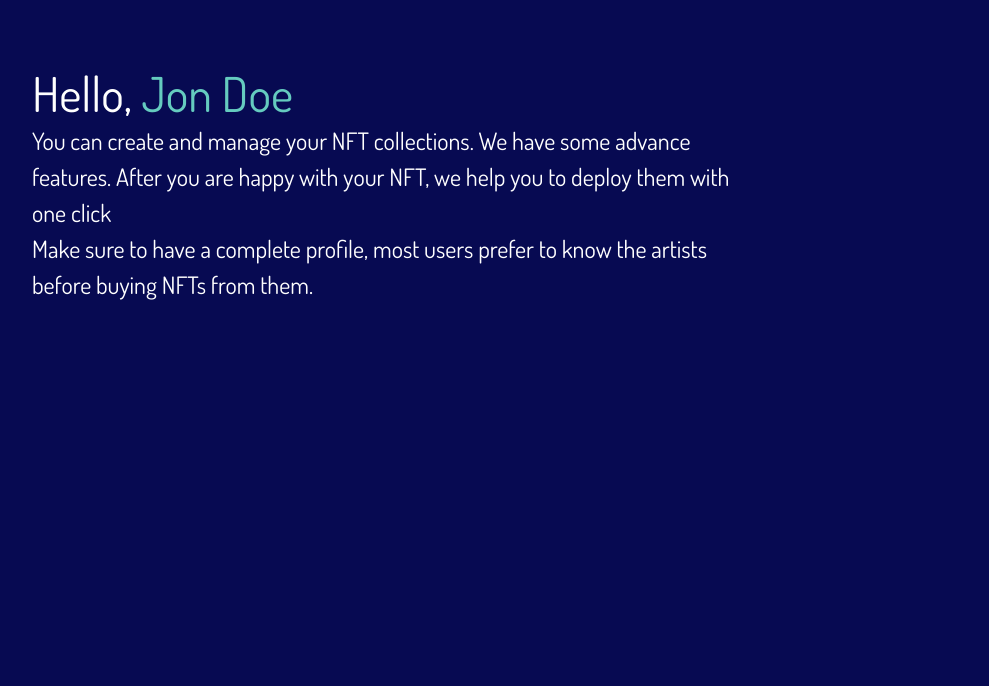
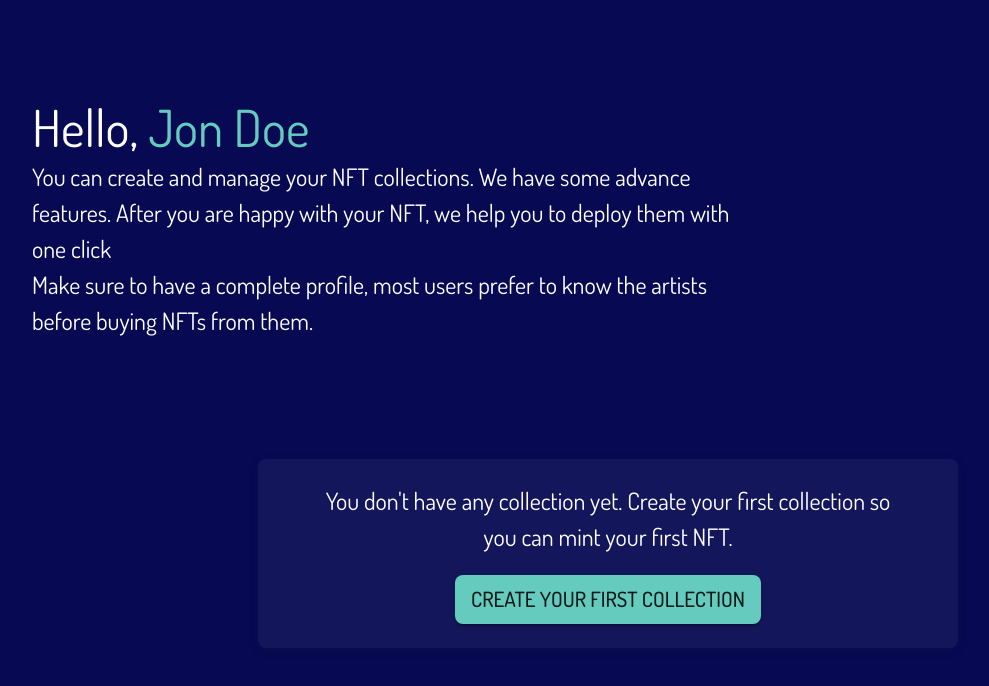
Before and after one commit to Ajand/Mintrait-client, a Next.js app: page /dashboard in a window 1280 px wide. Shown: the top 686 px of the page, without its empty margins (32-1021 px from the left). Built offline with nearby package versions, Linux system fonts and the light colour scheme.

Commit message:
no collection component added

```diff
--- /dev/null
+++ b/components/molecules/NoCollection.js
@@ -0,0 +1,46 @@
+/* eslint-disable react/react-in-jsx-scope -- Unaware of jsxImportSource */
+/** @jsxImportSource @emotion/react */
+import { css } from "@emotion/react";
+import { Paper, Typography, Button } from "@mui/material";
+
+const NoCollection = () => {
+  return (
+    <Paper
+      css={css`
+        min-width: 700px;
+        padding: 1em;
+      `}
+    >
+      <div
+        css={css`
+          display: flex;
+          justify-content: center;
+        `}
+      >
+        <Typography
+          css={css`
+            margin-bottom: 0.85em;
+            align-items: center;
+            max-width: 600px;
+            text-align: center;
+          `}
+          variant="body1"
+        >
+          You don't have any collection yet. Create your first collection so you
+          can mint your first NFT.
+        </Typography>
+      </div>
+      <div
+        css={css`
+          display: flex;
+          justify-content: center;
+        `}
+      >
+        <Button variant="contained" color="primary">
+          Create Your First Collection
+        </Button>
+      </div>
+    </Paper>
+  );
+};
+export default NoCollection;
--- a/components/molecules/UserWelcome.js
+++ b/components/molecules/UserWelcome.js
@@ -5,17 +5,8 @@
 
 const UserWelcome = ({ displayName }) => {
   return (
-    <div
-      css={css`
-        margin-top: 4em;
-      `}
-    >
-      <Typography
-        css={css`
-          font-size: 3em;
-        `}
-        variant="h4"
-      >
+    <div>
+      <Typography css={css``} variant="h4">
         Hello,{" "}
         <span
           css={(theme) =>
@@ -29,7 +20,6 @@
       </Typography>
       <Typography
         css={css`
-          font-size: 1.5em;
           max-width: 700px;
         `}
         variant="body1"
@@ -40,7 +30,6 @@
       </Typography>
       <Typography
         css={css`
-          font-size: 1.5em;
           max-width: 700px;
         `}
         variant="body1"
--- a/components/molecules/index.js
+++ b/components/molecules/index.js
@@ -1,3 +1,4 @@
 import UserWelcome from "./UserWelcome";
+import NoCollection from "./NoCollection";
 
-export { UserWelcome };
+export { UserWelcome, NoCollection };
--- a/components/templates/Dashboard.js
+++ b/components/templates/Dashboard.js
@@ -2,12 +2,27 @@
 /** @jsxImportSource @emotion/react */
 import { css } from "@emotion/react";
 import { Container } from "@mui/material";
-import { UserWelcome } from "../molecules";
+import { UserWelcome, NoCollection } from "../molecules";
 
 const Dashboard = () => {
   return (
     <Container>
-      <UserWelcome displayName="Jon Doe" />
+      <div
+        css={css`
+          margin-top: 4em;
+        `}
+      >
+        <UserWelcome displayName="Jon Doe" />
+      </div>
+      <div
+        css={css`
+          display: flex;
+          justify-content: center;
+          margin-top: 5em;
+        `}
+      >
+        <NoCollection />
+      </div>
     </Container>
   );
 };
--- a/pages/_app.js
+++ b/pages/_app.js
@@ -3,6 +3,7 @@
 const darkTheme = createTheme({
   typography: {
     fontFamily: "Dosis",
+    fontSize: 21,
   },
   palette: {
     mode: "dark",
@@ -19,7 +20,7 @@
     },
     background: {
       default: "#070A52",
-      paper: "#28203F",
+      paper: "#070A52",
       secondary: "#443569",
     },
     error: {
@@ -41,7 +42,7 @@
     MuiPaper: {
       styleOverrides: {
         root: {
-          borderRadius: 10,
+          borderRadius: 8,
           boxShadow: "rgb(20 21 33 / 18%) 0px 2px 10px 0px",
         },
       },
@@ -56,6 +57,7 @@
         root: { borderRadius: "8px !important" },
       },
     },
+    MuiTypography: {},
   },
 });
 
```
